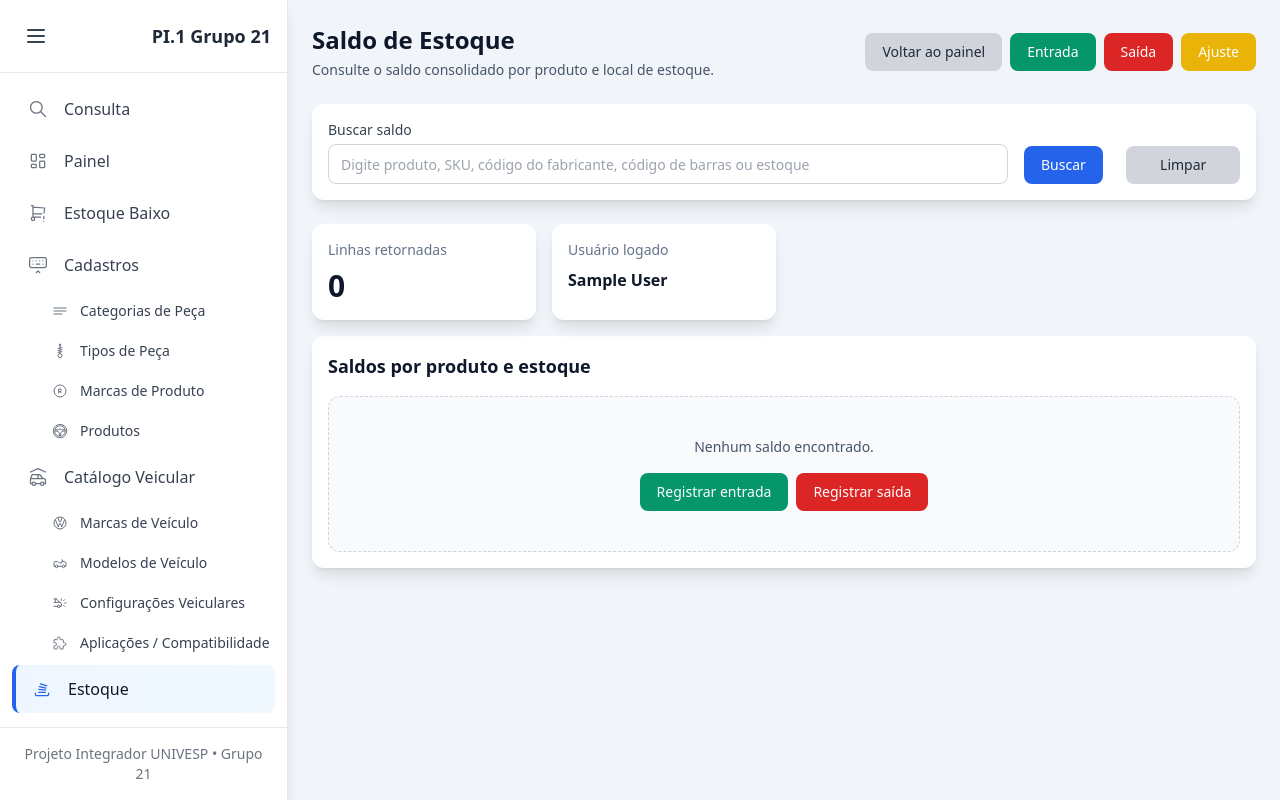
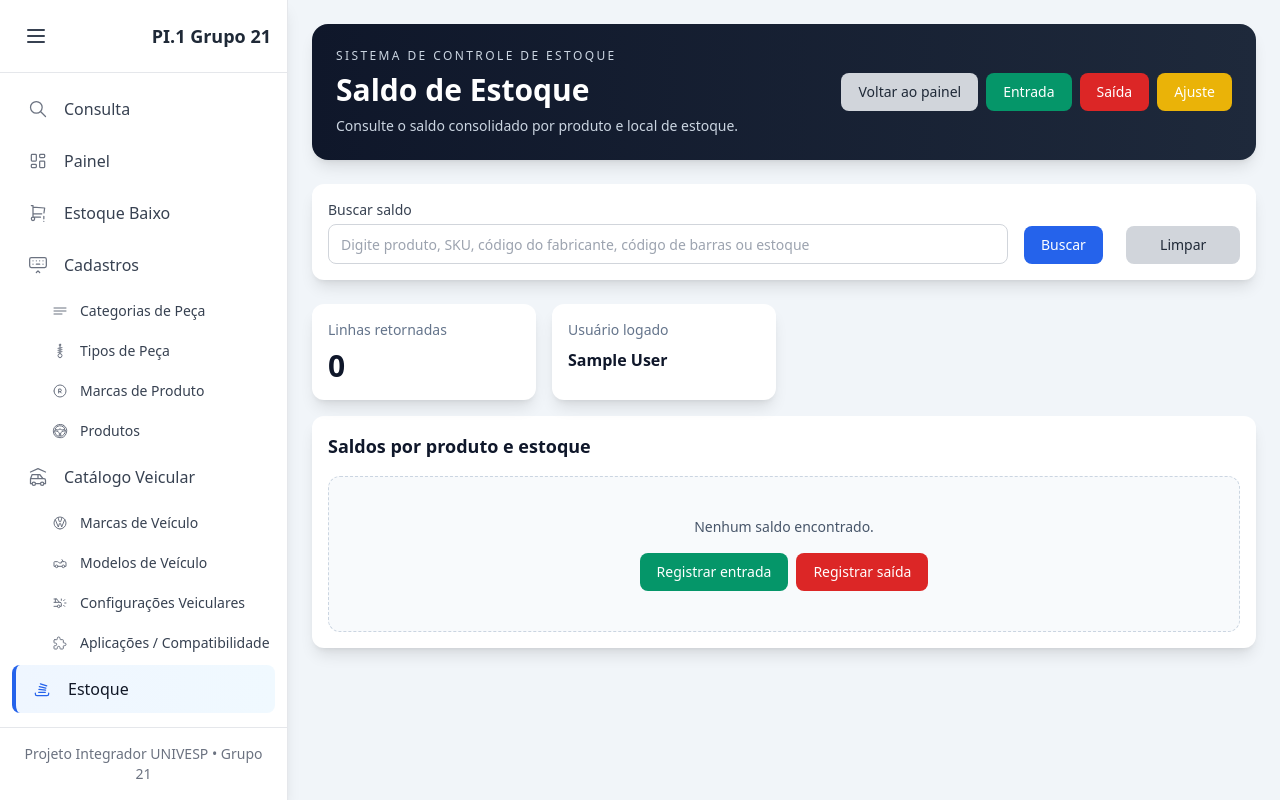
Before and after one commit to policarpofelipe/pi1-univesp, a PHP site: page /saldo_estoque.php in a window 1280 px wide. Run offline with PHP 8.4, Linux system fonts and the light colour scheme; the visitor is signed in with stand-in values (Sample User, id 1); data that the repository does not hold is empty; some libraries are stand-ins or nearby versions.

Commit message:
ajustes e padronização de headers

```diff
--- a/saldo_estoque.php
+++ b/saldo_estoque.php
@@ -103,10 +103,13 @@ $totalLinhas = count($saldos);
     <main class="flex-1 p-4 md:p-6 pb-24 md:pb-6">
         <div class="mx-auto max-w-7xl">
 
-            <div class="mb-6 flex flex-col gap-4 md:flex-row md:items-center md:justify-between">
+            <div class="mb-6 rounded-2xl bg-gradient-to-r from-slate-900 to-slate-800 text-white shadow-lg">
+                <div class="p-5 md:p-6">
+                    <div class="flex flex-col gap-4 md:flex-row md:items-center md:justify-between">
                         <div>
-                    <h1 class="text-2xl font-bold text-slate-900">Saldo de Estoque</h1>
-                    <p class="mt-1 text-sm text-slate-600">
+                            <p class="text-xs uppercase tracking-[0.2em] text-slate-300">Sistema de Controle de Estoque</p>
+                            <h1 class="mt-2 text-2xl md:text-3xl font-bold">Saldo de Estoque</h1>
+                            <p class="mt-2 text-sm text-slate-300">
                                 Consulte o saldo consolidado por produto e local de estoque.
                             </p>
                         </div>
@@ -116,6 +119,8 @@ $totalLinhas = count($saldos);
                             <?= botao_link('movimentar_entrada.php', 'Entrada', 'salvar') ?>
                             <?= botao_link('movimentar_saida.php', 'Saída', 'perigo') ?>
                             <?= botao_link('ajustar_estoque.php', 'Ajuste', 'alerta') ?>
+                        </div>
+                    </div>
                 </div>
             </div>
 
```
Also changed, not shown: consulta_veiculo.php (+8 -3 lines), form_config_empresa.php (+8 -3 lines), relatorio_estoque_baixo.php (+8 -3 lines), relatorio_produtos_por_veiculo.php (+8 -3 lines). Lines whose indentation alone changed are shown as unchanged.
